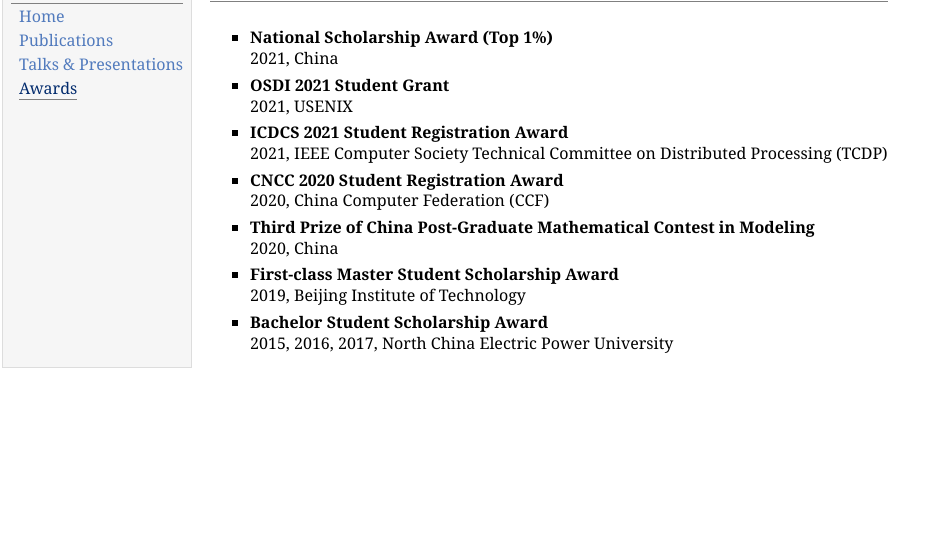
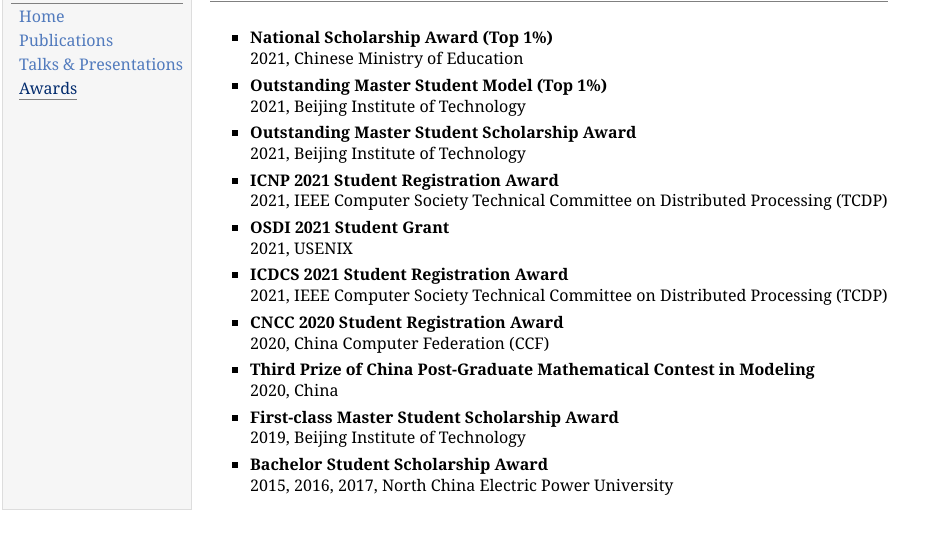
Before and after one commit to songshidou/songshidou.github.io, a plain HTML site: page awards.html in a window 1280 px wide. Shown: the part 48-582 px from the top of the page, without its empty margins (0-948 px from the left). Drawn offline with Linux system fonts and the light colour scheme.

Commit message:
Add files via upload

```diff
--- a/awards.html
+++ b/awards.html
@@ -23,7 +23,16 @@
 </div>
 <ul>
 <li><p><b>National Scholarship Award (Top 1%)</b> <br />
-2021, China</p>
+2021, Chinese Ministry of Education</p>
+</li>
+<li><p><b>Outstanding Master Student Model (Top 1%)</b> <br />
+2021, Beijing Institute of Technology</p>
+</li>
+<li><p><b>Outstanding Master Student Scholarship Award</b> <br />
+2021, Beijing Institute of Technology</p>
+</li>
+<li><p><b>ICNP 2021 Student Registration Award</b> <br />
+2021, IEEE Computer Society Technical Committee on Distributed Processing (TCDP)</p>
 </li>
 <li><p><b>OSDI 2021 Student Grant</b> <br />
 2021, USENIX</p>
```
Also changed, not shown: 3 other files.
